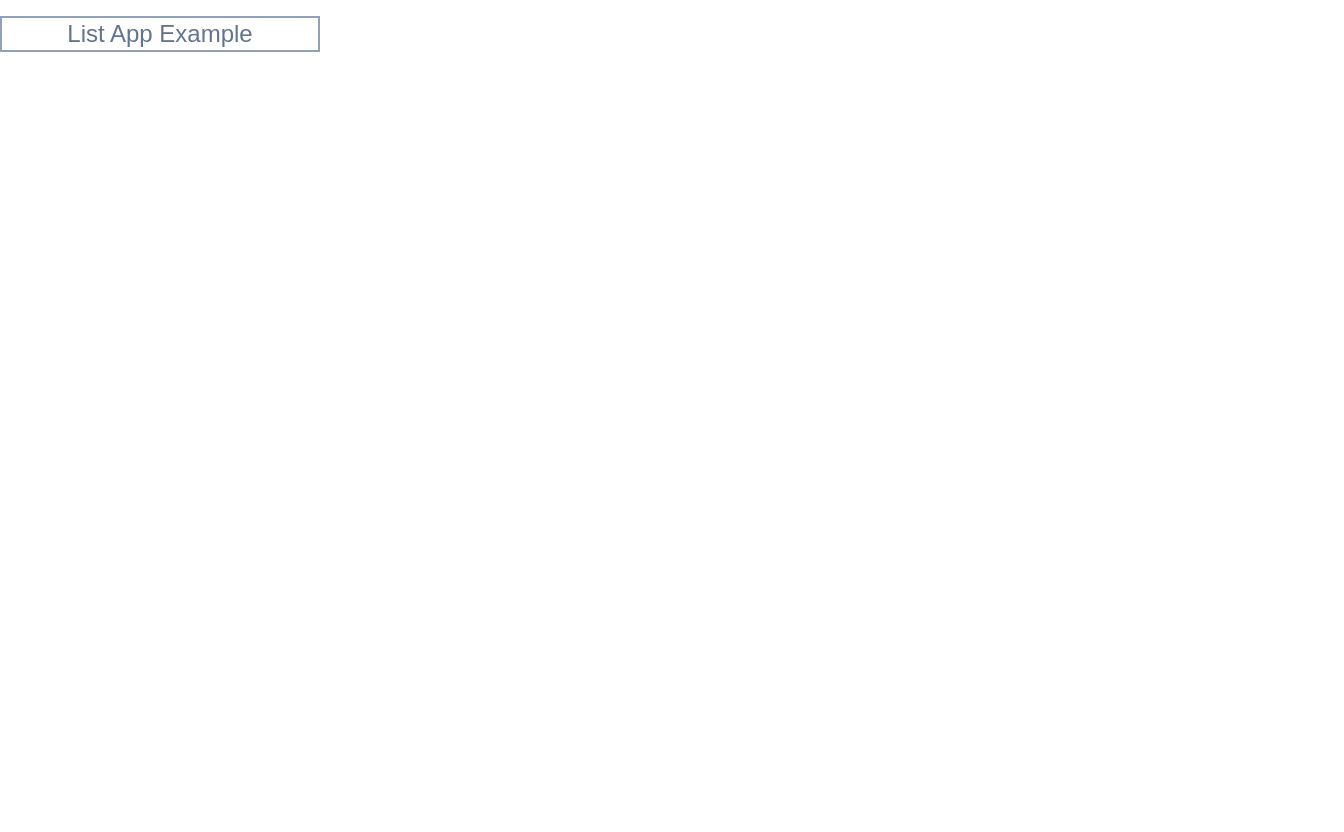
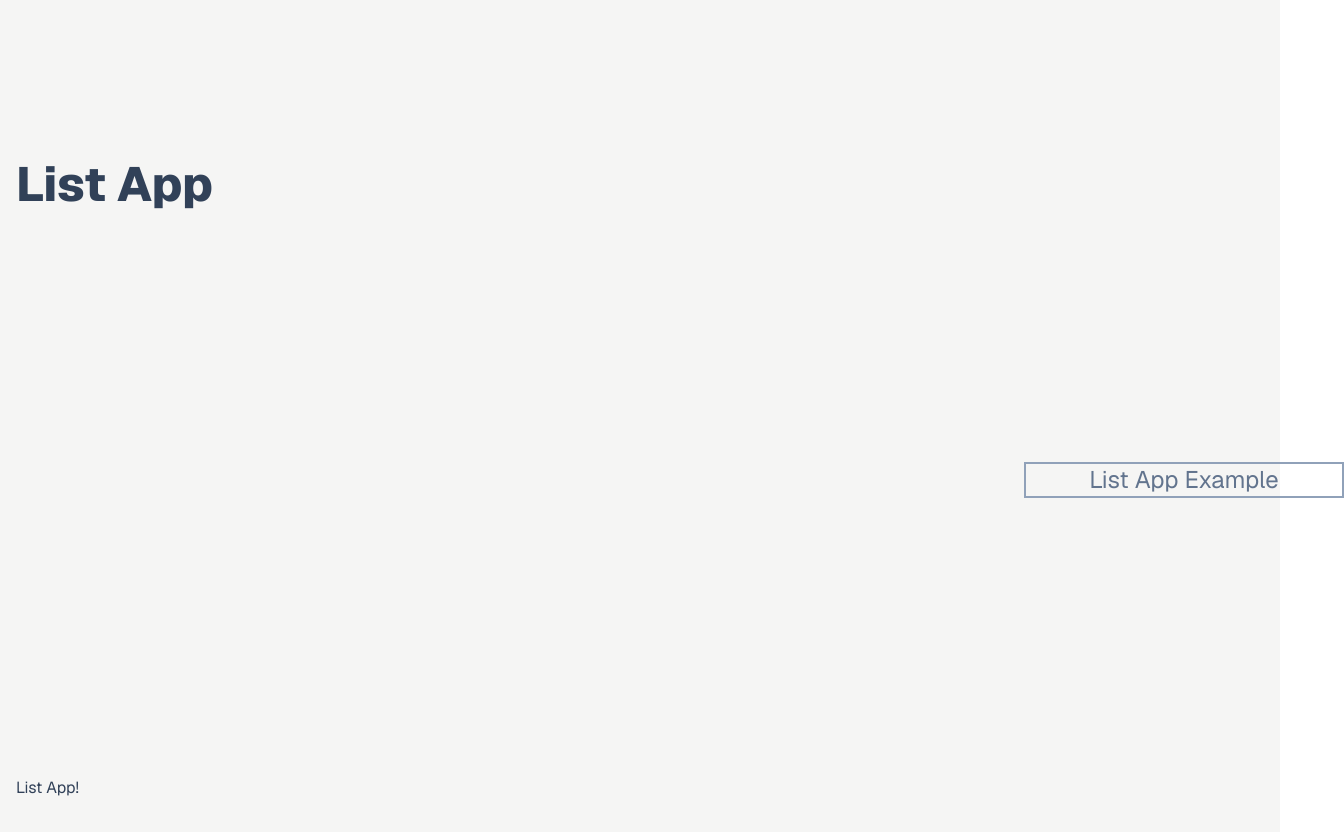
Before and after one commit to koutsopoulosw/nextjs-typescript-personal-site, a Next.js app: page /examples/list in a window 1280 px wide. Shown: the top 832 px of the page, 1344 px wide, since content can reach past the window. Before the commit the page ends 800 px from the top, so only its background shows below. Built offline with nearby package versions, Linux system fonts and the light colour scheme.

Commit message:
Adding more to layout for example applets

```diff
--- a/src/app/examples/layout.tsx
+++ b/src/app/examples/layout.tsx
@@ -2,15 +2,27 @@ import Link from 'next/link'
 import { LinkData, exampleLinks } from "../data/links";
 import LinkButton from '../ui/linkButton';
 
-export default async function Layout() {
-
+export default async function Layout({
+  children,
+}: {
+  children: React.ReactNode
+}) {
   const exampleList = exampleLinks.map(item =>
     <LinkButton item={item}/>
   );
 
   return (
-    <ul>
-      {exampleList}
-    </ul>
+    <div className="flex flex-row justify-center min-h-screen gap-16 sm:p-20 font-[family-name:var(--font-geist-sans)] text-slate-700 bg-stone-100">
+      <section className="flex flex-col gap-8 lg:w-5xl justify-between">
+        <main className="flex flex-col">
+          {children}
+        </main>
+      </section>
+      <nav className="sticky top-0 h-screen flex flex-col justify-around">
+        <ul>
+          {exampleList}
+        </ul>
+      </nav>
+    </div>
   )
 }
--- a/src/app/examples/list/page.tsx
+++ b/src/app/examples/list/page.tsx
@@ -8,13 +8,9 @@ export default function Page() {
         <header className="justify-start mb-4">
           <h1 className="text-3x1 md:text-4xl lg:text-5xl font-extrabold leading-none pb-6">List App</h1>
         </header>
-        <main className="flex flex-col">
-          <div className="pb-8">
-            <p>
-              List App!
-            </p>
-          </div>
-        </main>
+          <p>
+            List App!
+          </p>
       </section>
     </div>
   );
```
